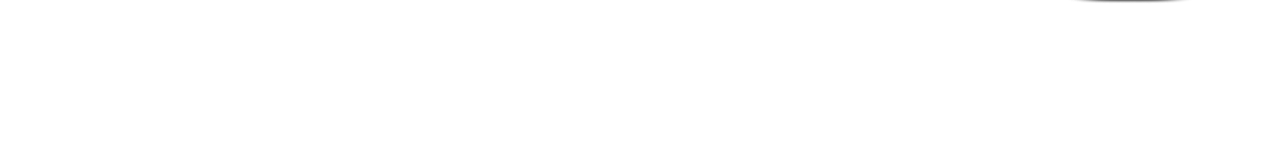
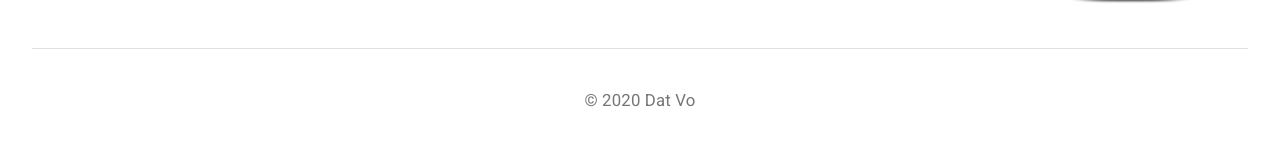
Before and after one commit to dustinvo17/Portfolio-Template, a React (Create React App) app: page /projects in a window 1280 px wide. Shown: the part 3841-3986 px from the top of the page. Before the commit the page ends 3865 px from the top, so only its background shows below. Built offline with nearby package versions, Linux system fonts and the light colour scheme.

Commit message:
add footer

```diff
--- a/src/App.js
+++ b/src/App.js
@@ -1,12 +1,12 @@
 import {  Route, Switch } from 'react-router-dom';
-import React,{useEffect,useState} from 'react'
+import React from 'react'
 import HomePage from './pages/HomePage'
 import Contact from './pages/Contact'
 import Projects from './pages/Projects';
 import Header from './components/Header'
 import Container from '@material-ui/core/Container'
 import Banner from './components/Banner'
-
+import Footer from './components/Footer'
 function App() {
   return (
     <main>
@@ -18,6 +18,7 @@
         <Route path="/contact" component={Contact} exact />
         <Route path="/projects" component={Projects} exact/>
       </Switch>
+      <Footer/>
       </Container>
 
     </main>
--- a/src/components/Footer.js
+++ b/src/components/Footer.js
@@ -1,9 +1,23 @@
 import React from 'react'
+import {Typography,Box} from "@material-ui/core"
+import { makeStyles } from "@material-ui/core/styles";
+const useStyles = makeStyles((theme) => ({
+    boxStyle :{
+        borderTop:`1px solid ${theme.palette.divider}`,
+        padding:'40px 0',
+        marginTop:theme.spacing(5)
+    }
+
+}))
 
 export default function Footer() {
+    const classes = useStyles()
     return (
-        <div>
+        <Box  className={classes.boxStyle} textAlign="center" >
+                 <Typography variant="body2" color="textSecondary">
+           &copy; 2020 Dat Vo
+        </Typography>
+        </Box>
 
-        </div>
     )
 }
```
Also changed, not shown: 1 other file (tests, documents, lock files or other folders).
